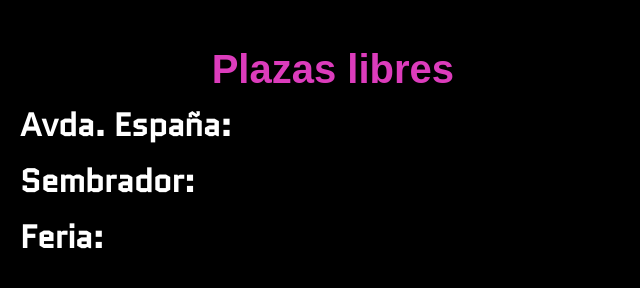
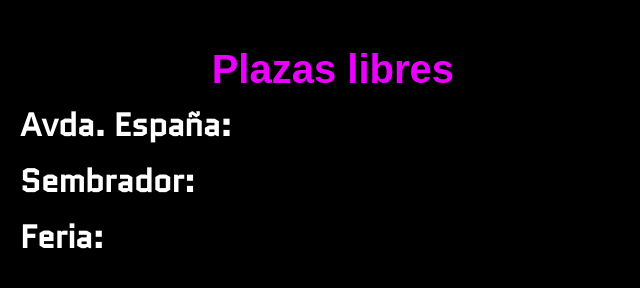
Before and after one commit to vickyTechFriendly/pantallasALB, a plain HTML site: page pantalla.html in a window 1280 px wide. Shown: the whole page, without its empty margins (0-640 px from the left). Drawn offline with Linux system fonts and the light colour scheme; no server answers; a web font is replaced by a local one.

Commit message:
cambios en el css para color del titulo

```diff
--- a/pantalla.css
+++ b/pantalla.css
@@ -4,7 +4,7 @@
 body {
     font-family: Arial, sans-serif;
     background-color: #000;
-    color: #fb00ff;
+    color: #00ff00;
     margin: 0;
 }
 .panel {
@@ -22,7 +22,7 @@ h1 {
     margin-bottom: 10px;
     padding: 0;
     text-align: center;
-    color: #dc3cbc;
+    color: #ea00ff;
     margin-right: 100px;
 }
 .parking-spot {
```
